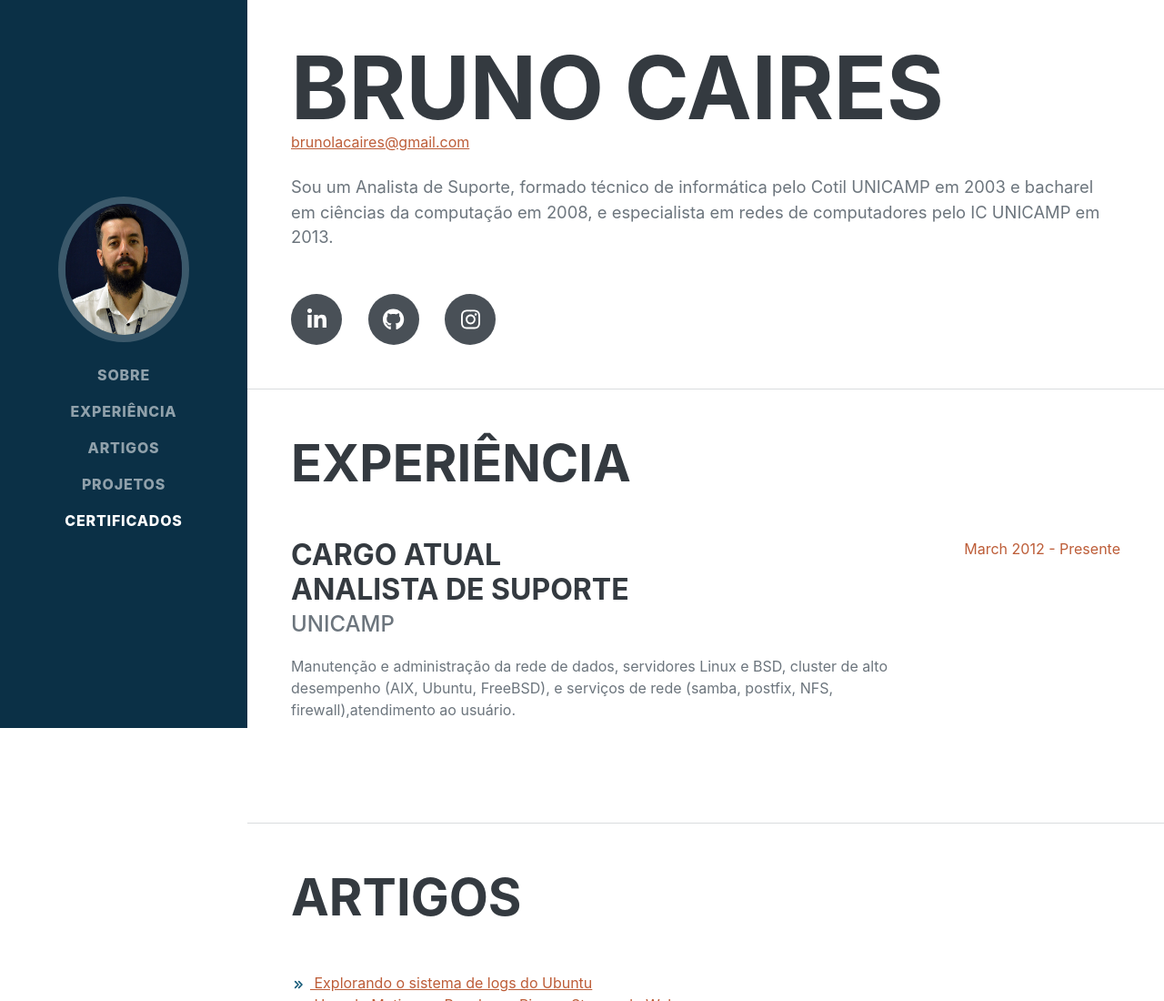
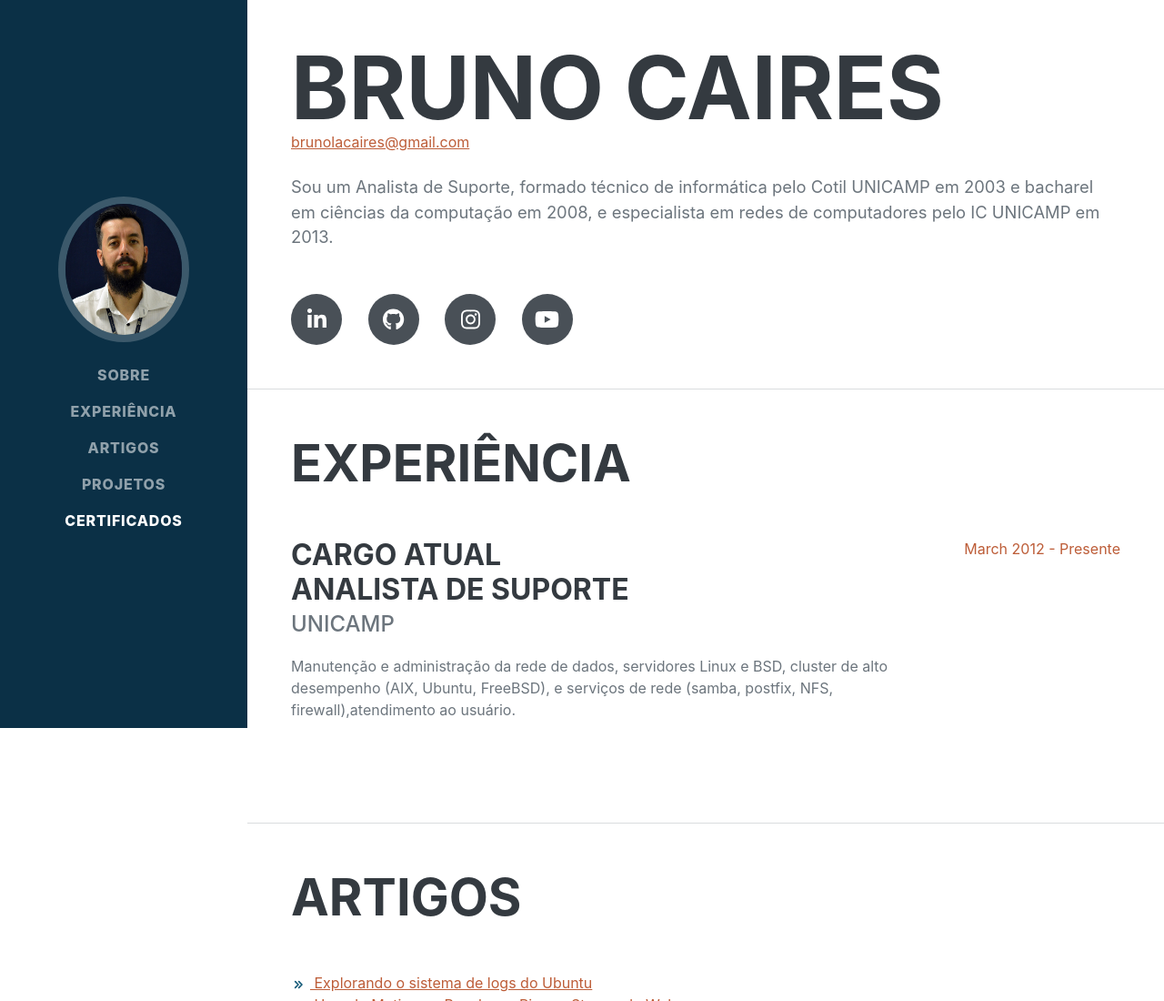
Before and after one commit to Srl3nny/Srl3nny.github.io, a plain HTML site: page index.html in a window 1280 px wide. Shown: the top 1100 px of the page at 91% size. Drawn offline with nearby package versions, Linux system fonts and the light colour scheme; a web font is replaced by a local one.

Commit message:
adição youtube

```diff
--- a/index.html
+++ b/index.html
@@ -51,6 +51,7 @@
                         <a class="social-icon" href="https://www.linkedin.com/in/brunolacaires" target="_blank"><i class="fab fa-linkedin-in"></i></a>
                         <a class="social-icon" href="https://github.com/Srl3nny" target="_blank"><i class="fab fa-github"></i></a>
                         <a class="social-icon" href="https://www.instagram.com/linuxteclab/" target="_blank"><i class="fab fa-instagram"></i></a>
+                        <a class="social-icon" href="https://www.youtube.com/@LINUXTecLab" target="_blank"><i class="fab fa-youtube"></i></a>
                     </div>
                 </div>
             </section>
```
